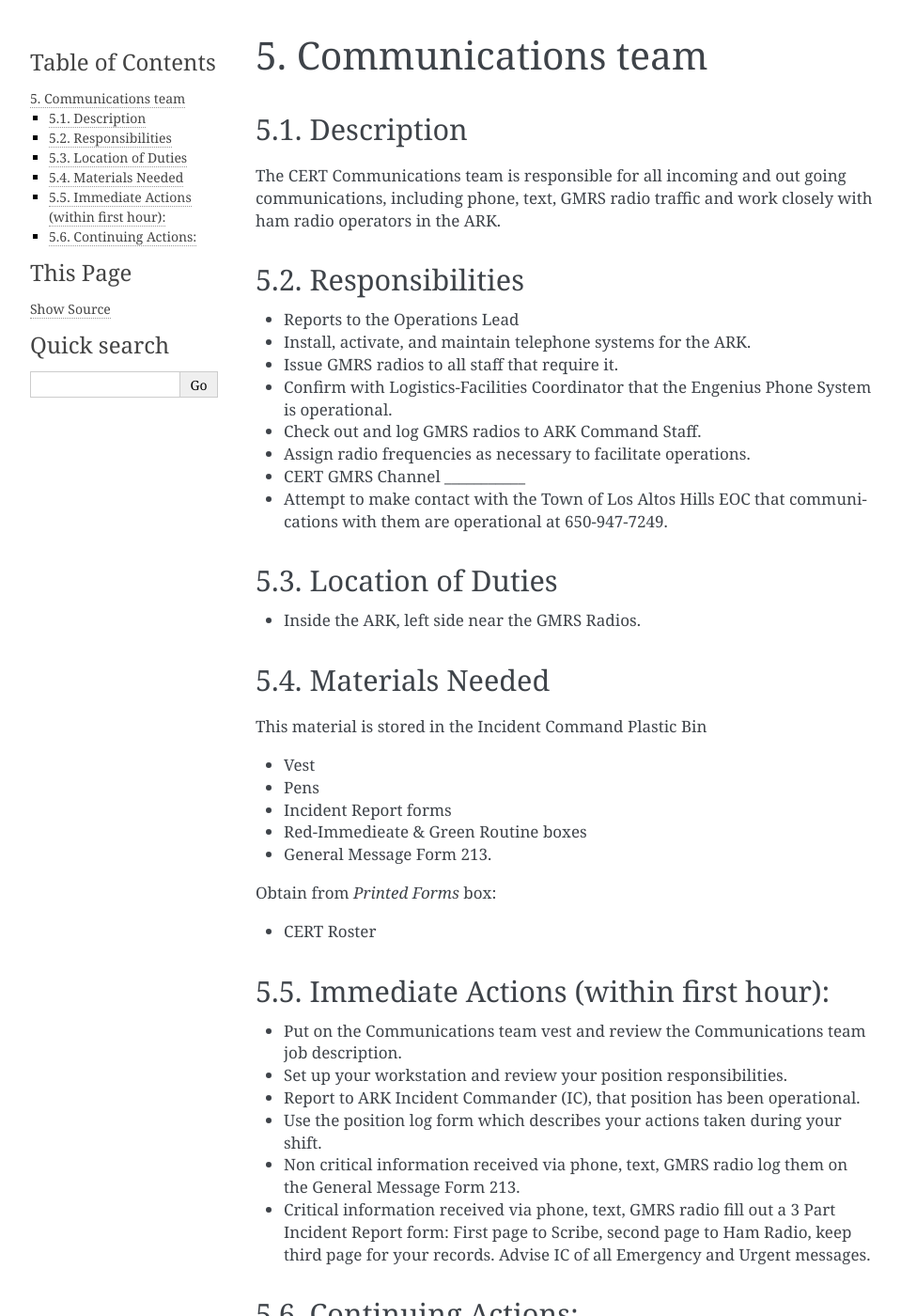
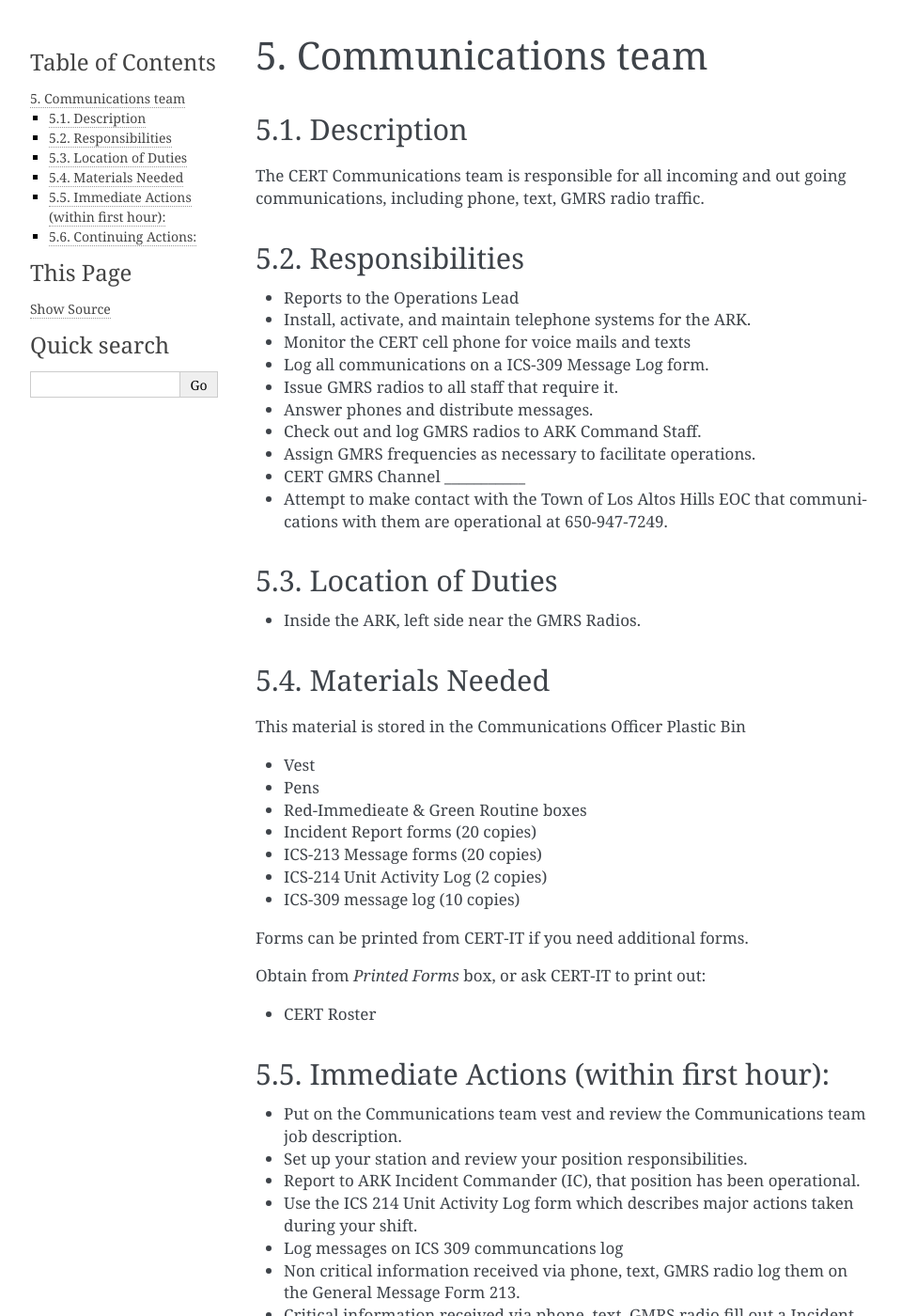
Before and after one commit to neilkatin/lah-cert-positions-guide, a Sphinx documentation site: the page built from source/communications.md, in a window 1280 px wide and 1400 px high. Shown: the whole window at 94% size, without its empty margins (148-1107 px from the left). Built offline with Sphinx 7.4.7, drawn with Linux system fonts in a browser that asks for light colours; some of the changed text lies outside the part shown.

Commit message:
updated communications section

```diff
--- a/source/communications.md
+++ b/source/communications.md
@@ -2,7 +2,8 @@
 
 ## Description
 
-The CERT Communications team is responsible for all incoming and out going communications, including phone, text, GMRS radio traffic and work closely with ham radio operators in the ARK.
+The CERT Communications team is responsible for all incoming and out going communications, including phone,
+text, GMRS radio traffic.
 
 ## Responsibilities
 
@@ -10,13 +11,17 @@ The CERT Communications team is responsible for all incoming and out going commu
 
 * Install, activate, and maintain telephone systems for the ARK.
 
+* Monitor the CERT cell phone for voice mails and texts
+
+* Log all communications on a ICS-309 Message Log form.
+
 * Issue GMRS radios to all staff that require it.
 
-* Confirm with Logistics-Facilities Coordinator that the Engenius Phone System is operational.
+* Answer phones and distribute messages.
 
 * Check out and log GMRS radios to ARK Command Staff.
 
-* Assign radio frequencies as necessary to facilitate operations.
+* Assign GMRS frequencies as necessary to facilitate operations.
 
 * CERT GMRS Channel \_\_\_\_\_\_\_\_\_\_\_
 
@@ -28,15 +33,19 @@ The CERT Communications team is responsible for all incoming and out going commu
 
 ## Materials Needed
 
-This material is stored in the Incident Command Plastic Bin
+This material is stored in the Communications Officer Plastic Bin
 
 * Vest
 * Pens
-* Incident Report forms
 * Red-Immedieate & Green Routine boxes
-* General Message Form 213.
+* Incident Report forms (20 copies)
+* ICS-213 Message forms (20 copies)
+* ICS-214 Unit Activity Log (2 copies)
+* ICS-309 message log (10 copies)
 
-Obtain from *Printed Forms* box:
+Forms can be printed from CERT-IT if you need additional forms.
+
+Obtain from *Printed Forms* box, or ask CERT-IT to print out:
 
 * CERT Roster
 
@@ -44,19 +53,21 @@ Obtain from *Printed Forms* box:
 
 * Put on the Communications team vest and review the Communications team job description.
 
-* Set up your workstation and review your position responsibilities.
+* Set up your station and review your position responsibilities.
 
 * Report to ARK Incident Commander \(IC\), that position has been operational.
 
-* Use the position log form which describes your actions taken during your shift.
+* Use the ICS 214 Unit Activity Log form which describes major actions taken during your shift.
+
+* Log messages on ICS 309 communcations log
 
 * Non critical information received via phone, text, GMRS radio log them on the General Message Form 213.
 
-* Critical information received via phone, text, GMRS radio fill out a 3 Part Incident Report form: First page to Scribe, second page to Ham Radio, keep third page for your records. Advise IC of all Emergency and Urgent messages.
+* Critical information received via phone, text, GMRS radio fill out a Incident Report form and send to Operations
 
 ## Continuing Actions:
 
-* Continually monitor and test the activated radio and telephone systems. Keep the Incident Commander informed of system failures.
+* Continually monitor and test the activated radio, telephone system, and Cell Phone. Keep the Incident Commander informed of system failures.
 
 * Establish a regular communications status call with the Town EOC. (**650-947-7249**)
 
@@ -64,10 +75,13 @@ Obtain from *Printed Forms* box:
 
 * If you need a break, contact Operations Lead for relief.
 
-* **When there is a shift change, turn all Communications team materials over to your replacement AND provide them with any information they will need to successfully perform their duties.**
+* **When there is a shift change, turn all Communications team materials over to your replacement
+AND provide them with any information they will need to successfully perform their duties.**
 
-* During demobilization, ensure all copies of messages \(incoming & outgoing\) are turned over to the Demobilization team so the documents can be filed in the ARK for documentation purposes and future use by Finance.
+* During demobilization, ensure all copies of messages \(incoming & outgoing\) are turned over
+to the Demobilization team so the documents can be filed in the ARK for documentation purposes and future use by Finance.
 
-*  Replace your vest and supply items in the CERT Communications team zip lock bag, place the bag in the Communications team plastic bin and return the bin to the Demobilization team.
+*  Replace your vest and supply items in the CERT Communications team zip lock bag, place
+the bag in the Communications team plastic bin and return the bin to the Demobilization team.
 
 * **REPLENISH ALL ITEMS \(SUPPLIES, FORMS, ETC.\) FROM THE ARK**
```
